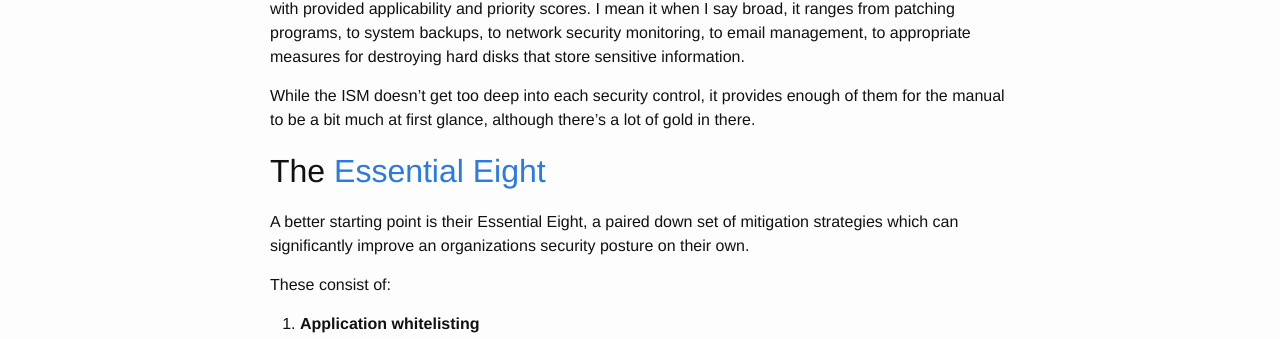
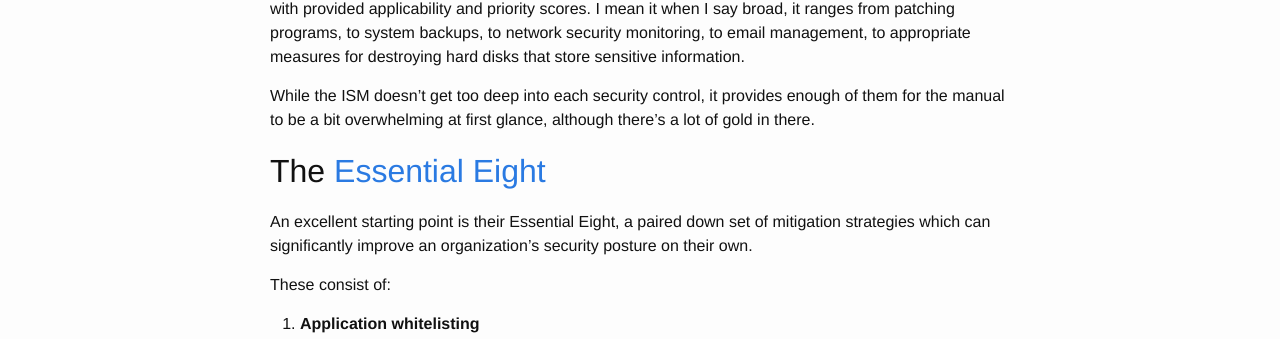
Before and after one commit to msayson/msayson.github.io, a Jekyll site: the page built from _posts/2019-08-25-top-mitigation-strategies-from-acsc.markdown, in a window 1280 px wide. Shown: the part 491-830 px from the top of the page. Built offline with Jekyll 4.4.1, drawn with Linux system fonts in a browser that asks for light colours.

Commit message:
Updated wording in ACSC mitigation strategies post

```diff
--- a/_posts/2019-08-25-top-mitigation-strategies-from-acsc.markdown
+++ b/_posts/2019-08-25-top-mitigation-strategies-from-acsc.markdown
@@ -9,10 +9,10 @@ The [Australian Cyber Security Centre](https://www.cyber.gov.au/) provides a sub
 ## The [Australian Information Security Manual](https://www.cyber.gov.au/ism) (ISM)
 The self-described purpose of the ISM is "to outline a cyber security framework that organisations can apply, using their risk management framework, to protect their information and systems from cyber threats."  It describes guiding principles and describes a broad range of recommended security controls, with provided applicability and priority scores.  I mean it when I say broad, it ranges from patching programs, to system backups, to network security monitoring, to email management, to appropriate measures for destroying hard disks that store sensitive information.
 
-While the ISM doesn't get too deep into each security control, it provides enough of them for the manual to be a bit much at first glance, although there's a lot of gold in there.
+While the ISM doesn't get too deep into each security control, it provides enough of them for the manual to be a bit overwhelming at first glance, although there's a lot of gold in there.
 
 ## The [Essential Eight](https://www.cyber.gov.au/publications/essential-eight-explained)
-A better starting point is their Essential Eight, a paired down set of mitigation strategies which can significantly improve an organizations security posture on their own.
+An excellent starting point is their Essential Eight, a paired down set of mitigation strategies which can significantly improve an organization's security posture on their own.
 
 These consist of:
 
```
